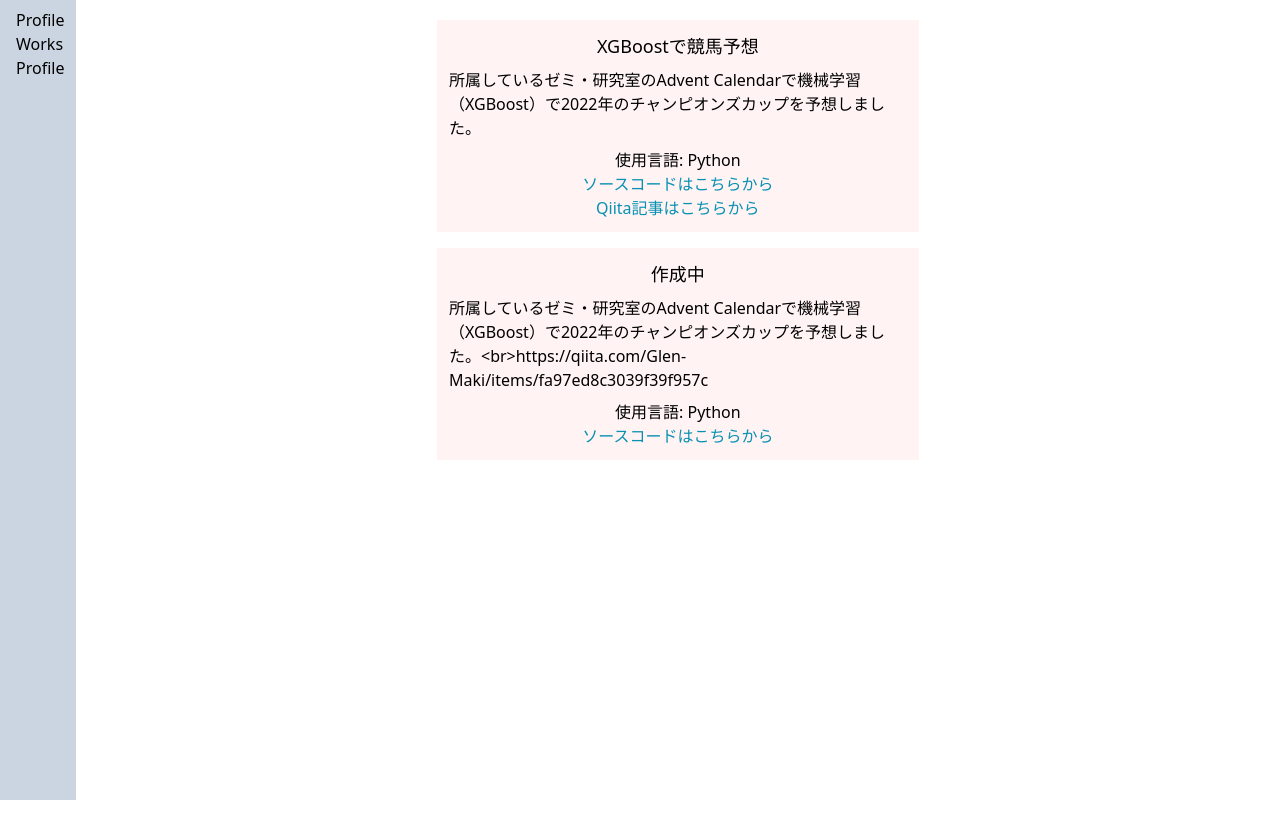
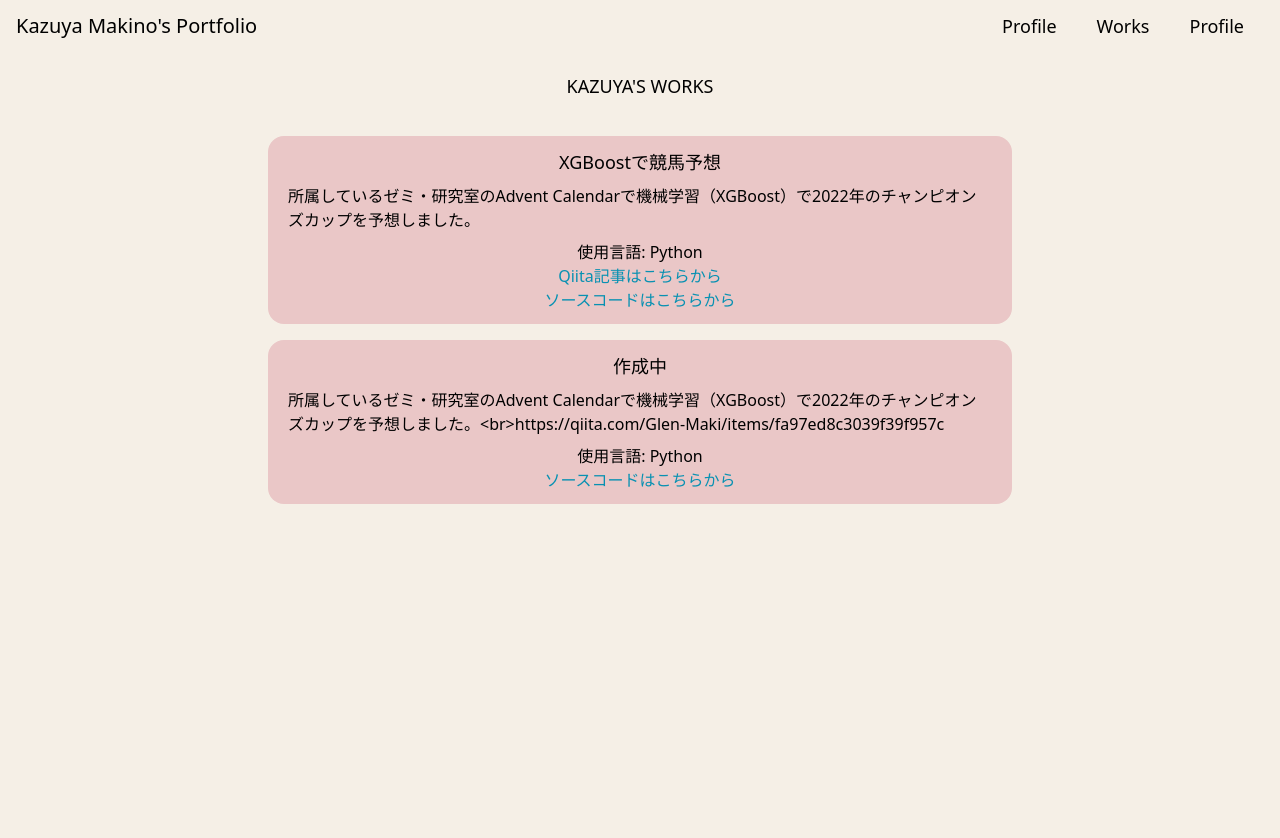
Before and after one commit to Glen-Maki/my-portfolio, a React (Create React App) app: page /works in a window 1280 px wide. Shown: the top 838 px of the page. Before the commit the page ends 800 px from the top, so only its background shows below. Built offline with nearby package versions, Linux system fonts and the light colour scheme.

Commit message:
feat: UI革新

```diff
--- /dev/null
+++ b/src/Components/UI/Header.tsx
@@ -0,0 +1,27 @@
+import { Link } from "react-router-dom";
+
+const LinkPage: { link: string; title: string }[] = [
+  { link: "/profile", title: "Profile" },
+  { link: "/works", title: "Works" },
+  { link: "/profile", title: "Profile" },
+];
+
+export const Header = () => {
+  return (
+    <div className="flex items-center justify-between gap-3 text-sm md:text-lg">
+      <div className="pl-4 text-sm md:text-xl">Kazuya Makino's Portfolio</div>
+      <div className="mr-4 flex">
+        {LinkPage.map(({ link, title }) => {
+          return (
+            <div
+              key={title}
+              className="py-3 px-5 delay-100 duration-500 hover:bg-sub-color"
+            >
+              <Link to={link}>{title}</Link>
+            </div>
+          );
+        })}
+      </div>
+    </div>
+  );
+};
--- a/src/Components/sidebar/SideBar.tsx
+++ b/src/Components/sidebar/SideBar.tsx
@@ -1,17 +1,17 @@
 import { Link } from "react-router-dom";
 
 const LinkPage: { link: string; title: string }[] = [
-  { link: "/Profile", title: "Profile" },
-  { link: "/Works", title: "Works" },
-  { link: "/Profile", title: "Profile" },
+  { link: "/profile", title: "Profile" },
+  { link: "/works", title: "Works" },
+  { link: "/profile", title: "Profile" },
 ];
 
 export const SideBer = () => {
   return (
-    <div className="px-4 py-2">
+    <div className="flex flex-col gap-3 px-5 pt-5">
       {LinkPage.map(({ link, title }) => {
         return (
-          <div key={title}>
+          <div key={title} className="text-lg">
             <Link to={link}>{title}</Link>
           </div>
         );
--- a/src/Components/worksComponents/WorksCards.tsx
+++ b/src/Components/worksComponents/WorksCards.tsx
@@ -17,7 +17,7 @@ export const WorksCards = ({
   qiitaUrl,
 }: WorksCardsProps) => {
   return (
-    <div className="h-fit	w-full bg-rose-50/80 p-3">
+    <div className="h-fit	w-full rounded-2xl  bg-card-color px-5 py-3">
       <div className="text-lg">{title}</div>
       {/* ここから内容 */}
       <div className="mt-2 h-full w-full text-left">
@@ -25,17 +25,23 @@ export const WorksCards = ({
       </div>
       <div className="mt-2 h-full w-full">
         <p>使用言語: {lang}</p>
+
+        {qiitaUrl ? (
+          <p>
+            <a
+              href={qiitaUrl}
+              className="text-cyan-600 visited:text-violet-700"
+            >
+              Qiita記事はこちらから
+            </a>
+          </p>
+        ) : (
+          <></>
+        )}
+
         <a href={url} className="text-cyan-600 visited:text-violet-700">
           ソースコードはこちらから
         </a>
-        <br />
-        {qiitaUrl ? (
-          <a href={qiitaUrl} className="text-cyan-600 visited:text-violet-700">
-            Qiita記事はこちらから
-          </a>
-        ) : (
-          <></>
-        )}
       </div>
     </div>
   );
--- a/src/Layout/Layout.tsx
+++ b/src/Layout/Layout.tsx
@@ -1,5 +1,6 @@
 // import { Outlet } from "react-router-dom";
 import { SideBer } from "../Components/sidebar/SideBar";
+import { Header } from "../Components/UI/Header";
 
 type Props = {
   children: React.ReactNode;
@@ -7,11 +8,11 @@ type Props = {
 
 export const Layout: React.FC<Props> = ({ children }) => {
   return (
-    <div className="flex h-screen w-screen">
-      <div className="left-0 h-full overflow-x-auto bg-slate-300">
-        <SideBer />
+    <div className="h-screen w-screen bg-base-color">
+      <div className="sticky top-0 max-h-14 w-full bg-base-color">
+        <Header />
       </div>
-      <div className="h-full w-full flex-grow overflow-auto pb-8">
+      <div className="h-screen w-full flex-grow overflow-auto bg-base-color">
         {children}
       </div>
     </div>
--- a/src/Page/Works.tsx
+++ b/src/Page/Works.tsx
@@ -1,13 +1,14 @@
 import { WorksCards } from "../Components/worksComponents/WorksCards";
-import image from "../Image/077m.jpeg";
 import works_json from "../data/works.json";
 
 export const Works = () => {
   return (
-    <div className="flex min-h-screen flex-col items-center gap-4 pt-5">
+    <div className="flex min-h-screen w-full flex-col flex-wrap gap-4 p-5">
+      <div className="mb-5 text-lg ">KAZUYA'S WORKS</div>
+      <div className="flex w-full flex-col items-center justify-between gap-4">
         {works_json.map((work) => {
           return (
-          <div className="w-2/5" key={work.title}>
+            <div className="w-3/5" key={work.title}>
               <WorksCards
                 title={work.title}
                 lang={work.lang}
@@ -19,5 +20,6 @@ export const Works = () => {
           );
         })}
       </div>
+    </div>
   );
 };
--- a/tailwind.config.js
+++ b/tailwind.config.js
@@ -2,7 +2,13 @@
 module.exports = {
   content: ["./src/**/*.{html,js,tsx}"],
   theme: {
-    extend: {},
+    extend: {
+      colors: {
+        "base-color": "#F5EFE6",
+        "sub-color": "#AEBDCA",
+        "card-color": "#EAC7C7",
+      },
+    },
   },
   plugins: [],
 };
```
Lines whose indentation alone changed are shown as unchanged.
